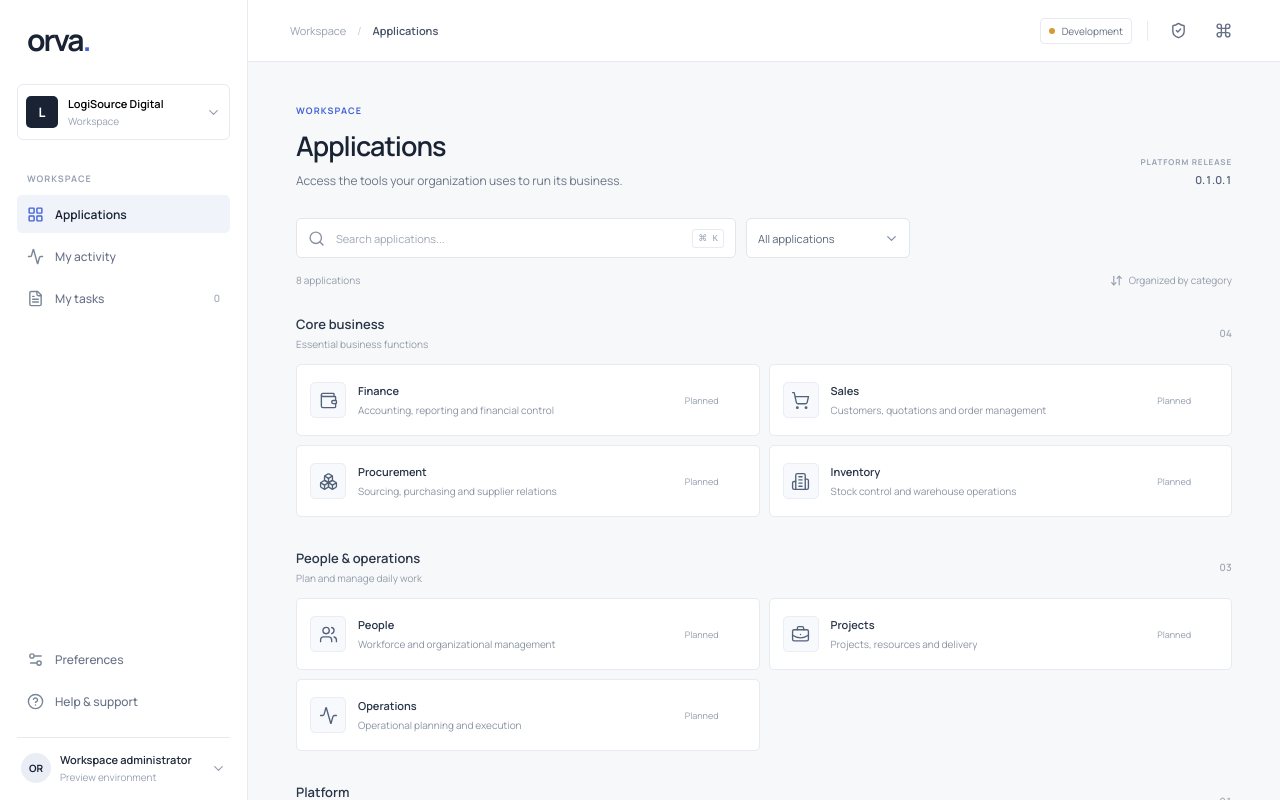
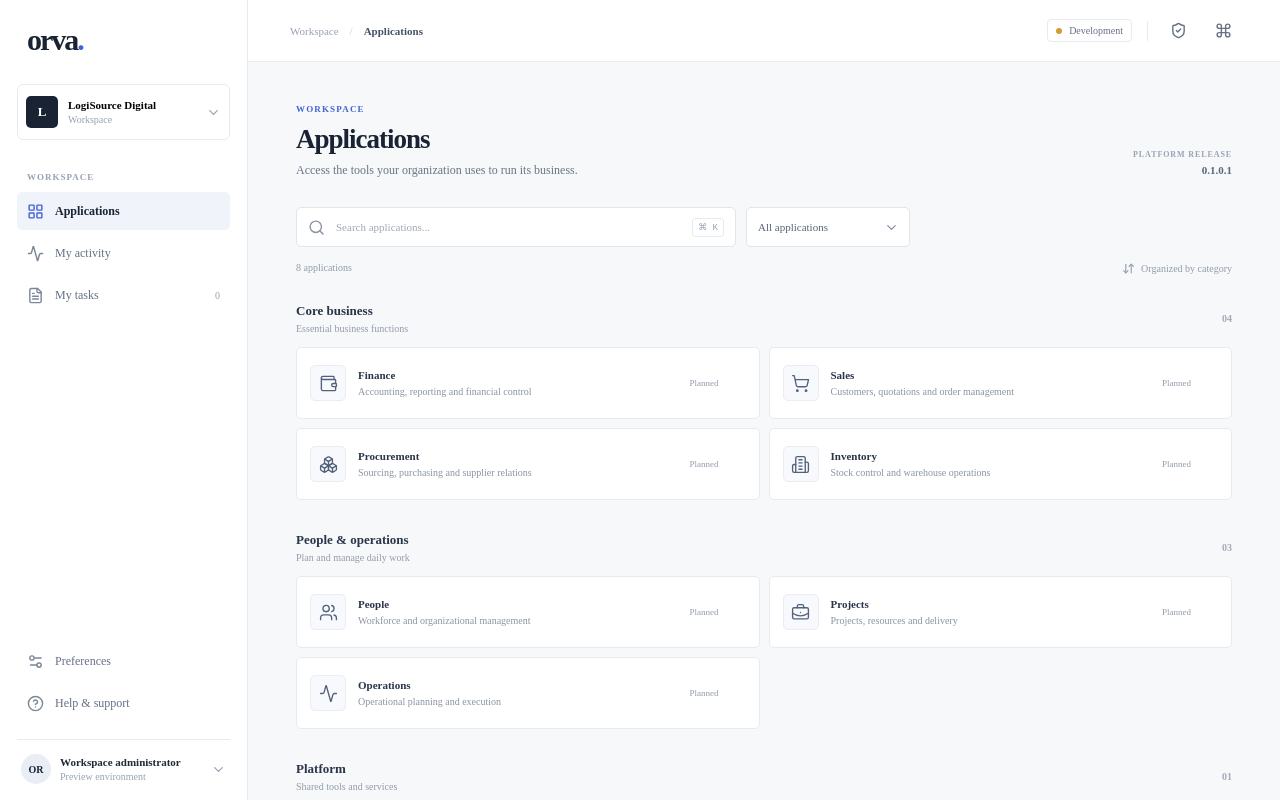
Before and after one commit to fbrhrdynt/orva_project, a Next.js app in the folder apps/web/: page / in a window 1280 px wide. Shown: the top 800 px of the page. Built offline with nearby package versions, Linux system fonts and the light colour scheme.

Commit message:
Use locally bundled Manrope font

```diff
--- a/apps/web/src/app/layout.tsx
+++ b/apps/web/src/app/layout.tsx
@@ -1,13 +1,6 @@
 import type { Metadata } from "next";
-import { Manrope } from "next/font/google";
+import "@fontsource-variable/manrope";
 import "./globals.css";
-
-const manrope = Manrope({
-  subsets: ["latin"],
-  display: "swap",
-  variable: "--font-manrope",
-  weight: ["400", "500", "600", "700"]
-});
 
 export const metadata: Metadata = {
   title: "orva. | Enterprise Business Platform",
@@ -19,7 +12,7 @@ export const metadata: Metadata = {
 export default function RootLayout({ children }: Readonly<{ children: React.ReactNode }>) {
   return (
     <html lang="en">
-      <body className={manrope.className}>{children}</body>
+      <body>{children}</body>
     </html>
   );
 }
```
